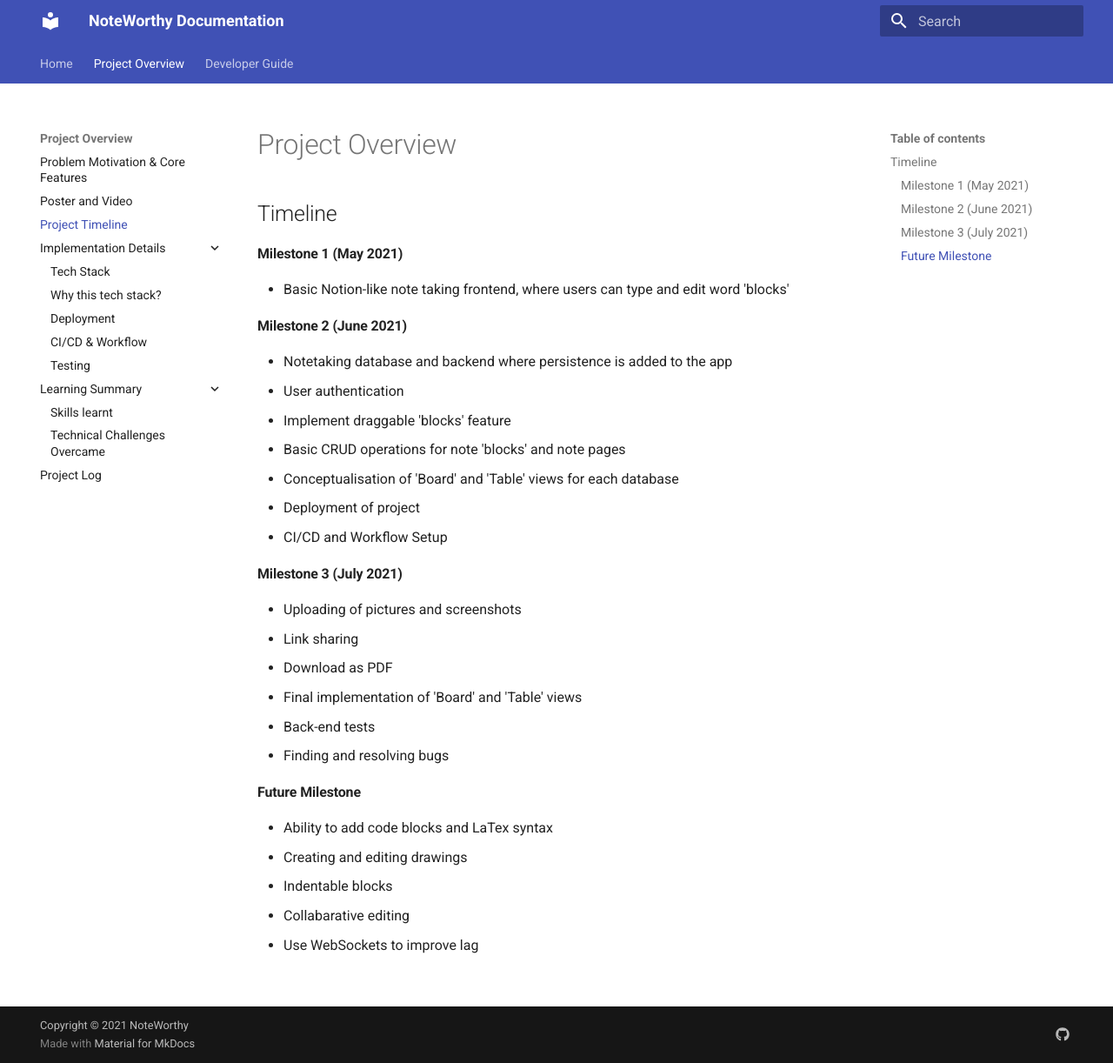
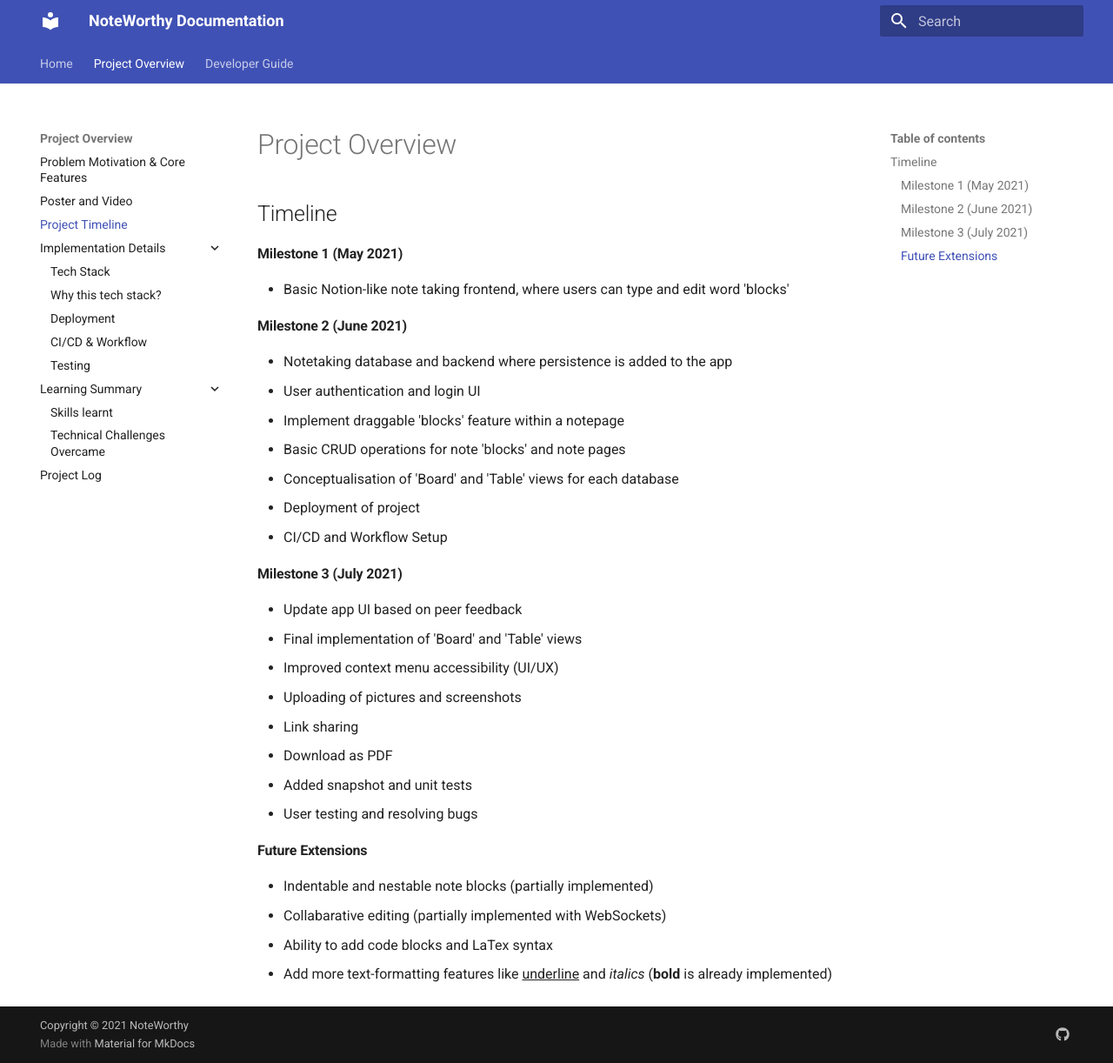
Before and after one commit to chownces/NoteWorthy-Documentation, an MkDocs documentation site: the page built from docs/project-overview/timeline.md, in a window 1280 px wide and 1222 px high. Shown: the whole window at 87% size. Built offline with MkDocs 1.6.1 and Material for MkDocs 9.7.7, drawn with Linux system fonts in a browser that asks for light colours.

```diff
--- a/docs/project-overview/timeline.md
+++ b/docs/project-overview/timeline.md
@@ -6,24 +6,25 @@
 
 #### Milestone 2 (June 2021)
 * Notetaking database and backend where persistence is added to the app
-* User authentication
-* Implement draggable 'blocks' feature
+* User authentication and login UI
+* Implement draggable 'blocks' feature within a notepage
 * Basic CRUD operations for note 'blocks' and note pages
 * Conceptualisation of 'Board' and 'Table' views for each database
 * Deployment of project
 * CI/CD and Workflow Setup
 
 #### Milestone 3 (July 2021)
+* Update app UI based on peer feedback
+* Final implementation of 'Board' and 'Table' views
+* Improved context menu accessibility (UI/UX)
 * Uploading of pictures and screenshots
 * Link sharing
 * Download as PDF
-* Final implementation of 'Board' and 'Table' views
-* Back-end tests
-* Finding and resolving bugs
+* Added snapshot and unit tests
+* User testing and resolving bugs
 
-#### Future Milestone
+#### Future Extensions
+* Indentable and nestable note blocks (partially implemented)
+* Collabarative editing (partially implemented with WebSockets)
 * Ability to add code blocks and LaTex syntax
-* Creating and editing drawings
-* Indentable blocks
-* Collabarative editing
-* Use WebSockets to improve lag
+* Add more text-formatting features like <u>underline</u> and *italics* (**bold** is already implemented)
```
Also changed, not shown: docs/index.md (+2 -1 lines), docs/project-overview/problemmotivation.md (+4 -3 lines), docs/project-overview/projectlog.md (+5 -3 lines).
